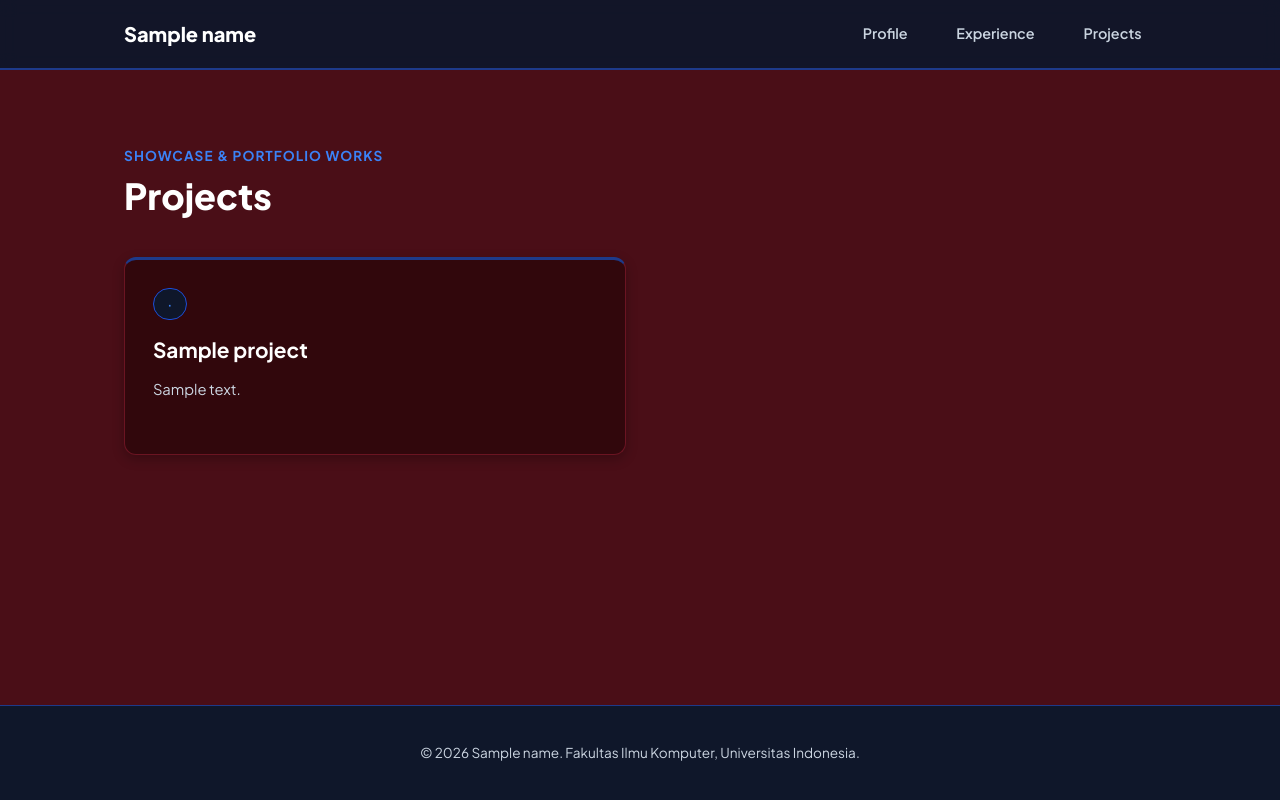
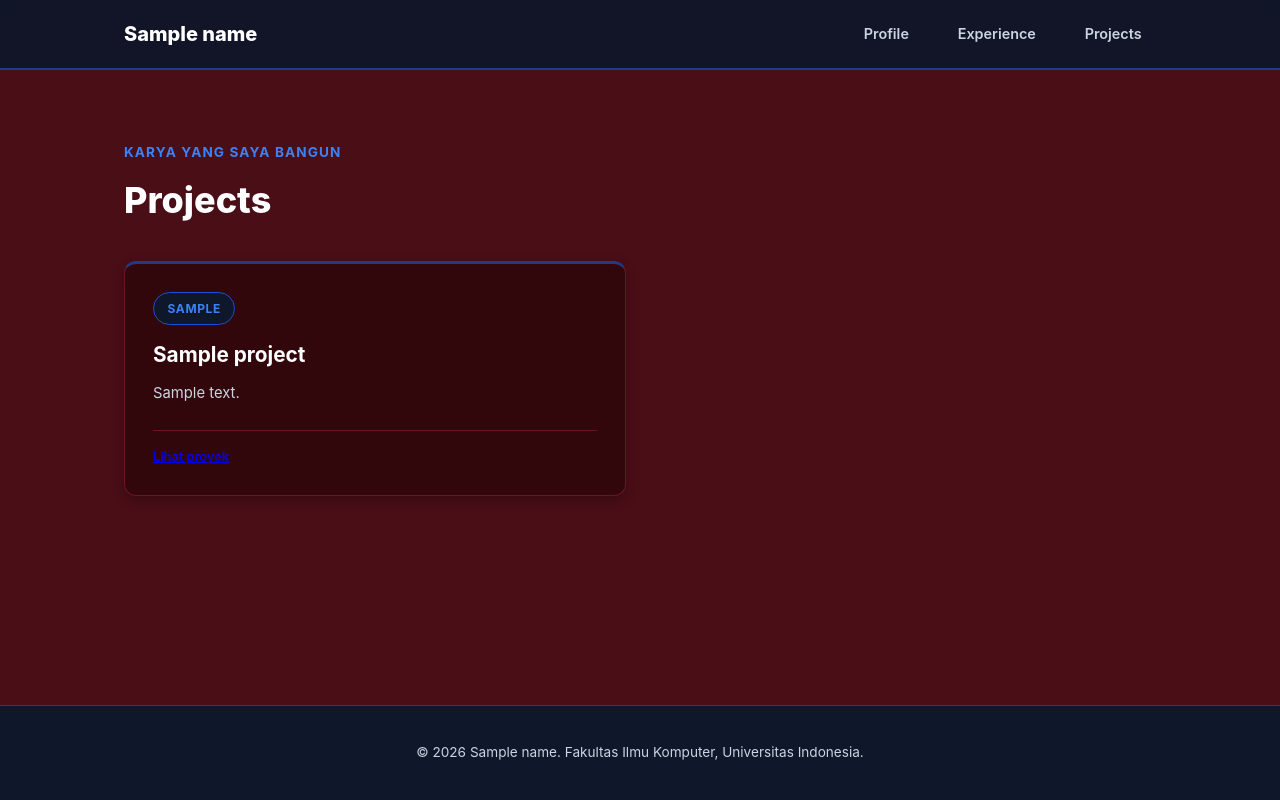
Before and after one commit to qanitasyafika/myportofolio, a Django app: template templates/projects.html in a window 1280 px wide. Run offline with Django 5.2, Linux system fonts and the light colour scheme; tables that the repository leaves empty hold one stand-in row (values such as "Sample post"); the template is opened without the code that fills it: values that come from a table or form of the project are taken from there, most other values are stand-ins (such as "Sample title", 1, 10 or a date in 2020).

Commit message:
feat: implement project form and extend base template

```diff
--- a/main/urls.py
+++ b/main/urls.py
@@ -1,20 +1,11 @@
 from django.urls import path
-from main.views import (
-    show_main,
-    show_experience,
-    show_projects,
-    create_project,
-    get_projects_json,
-    delete_project,
-)
+from main.views import show_main, show_experience, show_projects, create_project
 
 app_name = "main"
 
 urlpatterns = [
     path("", show_main, name="show_main"),
+    path("projects/add/", create_project, name="create_project"),
     path("experience/", show_experience, name="show_experience"),
     path("projects/", show_projects, name="show_projects"),
-    path("projects/add/", create_project, name="create_project"),
-    path("api/projects/", get_projects_json, name="get_projects_json"),
-    path("projects/<uuid:project_id>/delete/", delete_project, name="delete_project"),
 ]
--- a/templates/projects.html
+++ b/templates/projects.html
@@ -1,56 +1,32 @@
-{% load static %}
-<!DOCTYPE html>
-<html lang="id">
-<head>
-    <meta charset="UTF-8">
-    <meta name="viewport" content="width=device-width, initial-scale=1.0">
-    <title>Projects - {{ name }}</title>
-    <link rel="preconnect" href="https://fonts.googleapis.com">
-    <link rel="preconnect" href="https://fonts.gstatic.com" crossorigin>
-    <link href="https://fonts.googleapis.com/css2?family=Plus+Jakarta+Sans:wght@400;500;600;700;800&display=swap" rel="stylesheet">
-    <link rel="stylesheet" href="{% static 'css/style.css' %}?v=9">
-</head>
-<body>
-    <header class="site-header">
-        <div class="container header-container">
-            <a href="{% url 'main:show_main' %}" class="brand">{{ name }}</a>
-            <nav class="nav-links">
-                <a href="{% url 'main:show_main' %}" class="nav-item">Profile</a>
-                <a href="{% url 'main:show_experience' %}" class="nav-item">Experience</a>
-                <a href="{% url 'main:show_projects' %}" class="nav-item">Projects</a>
-            </nav>
-        </div>
-    </header>
+{% extends "base.html" %}
 
+{% block meta %}
+<title>Projects {{ name }}</title>
+{% endblock meta %}
+
+{% block content %}
 <main>
-        <section class="experience-section">
+  <section class="experience-section" id="experience">
     <div class="container">
-                <span class="section-kicker">Showcase & Portfolio Works</span>
+      <p class="section-kicker">Karya yang saya bangun</p>
       <h1>Projects</h1>
-
       <div class="experience-grid">
         {% for project in project_list %}
-                    <div class="experience-card">
-                        <div>
-                            <span class="experience-category">{{ project.get_category_display }} &middot; {{ project.year }}</span>
+        <article class="experience-card">
+          <span class="experience-category">{{ project.tech_stack }}</span>
           <h2>{{ project.title }}</h2>
           <p class="experience-description">{{ project.description }}</p>
-                        </div>
-                    </div>
+          {% if project.project_url %}
+          <p class="experience-status">
+            <a href="{{ project.project_url }}">Lihat proyek</a>
+          </p>
+          {% endif %}
+        </article>
         {% empty %}
-                    <div class="empty-state">
-                        <p>Belum ada proyek yang ditambahkan.</p>
-                    </div>
+        <p class="empty-state">Belum ada proyek yang ditambahkan.</p>
         {% endfor %}
       </div>
     </div>
   </section>
 </main>
-
-    <footer class="footer">
-        <div class="container">
-            <p>&copy; 2026 {{ name }}. Fakultas Ilmu Komputer, Universitas Indonesia.</p>
-        </div>
-    </footer>
-</body>
-</html>
+{% endblock content %}
```
Also changed, not shown: main/views.py (+2 -29 lines). Lines whose indentation alone changed are shown as unchanged.
